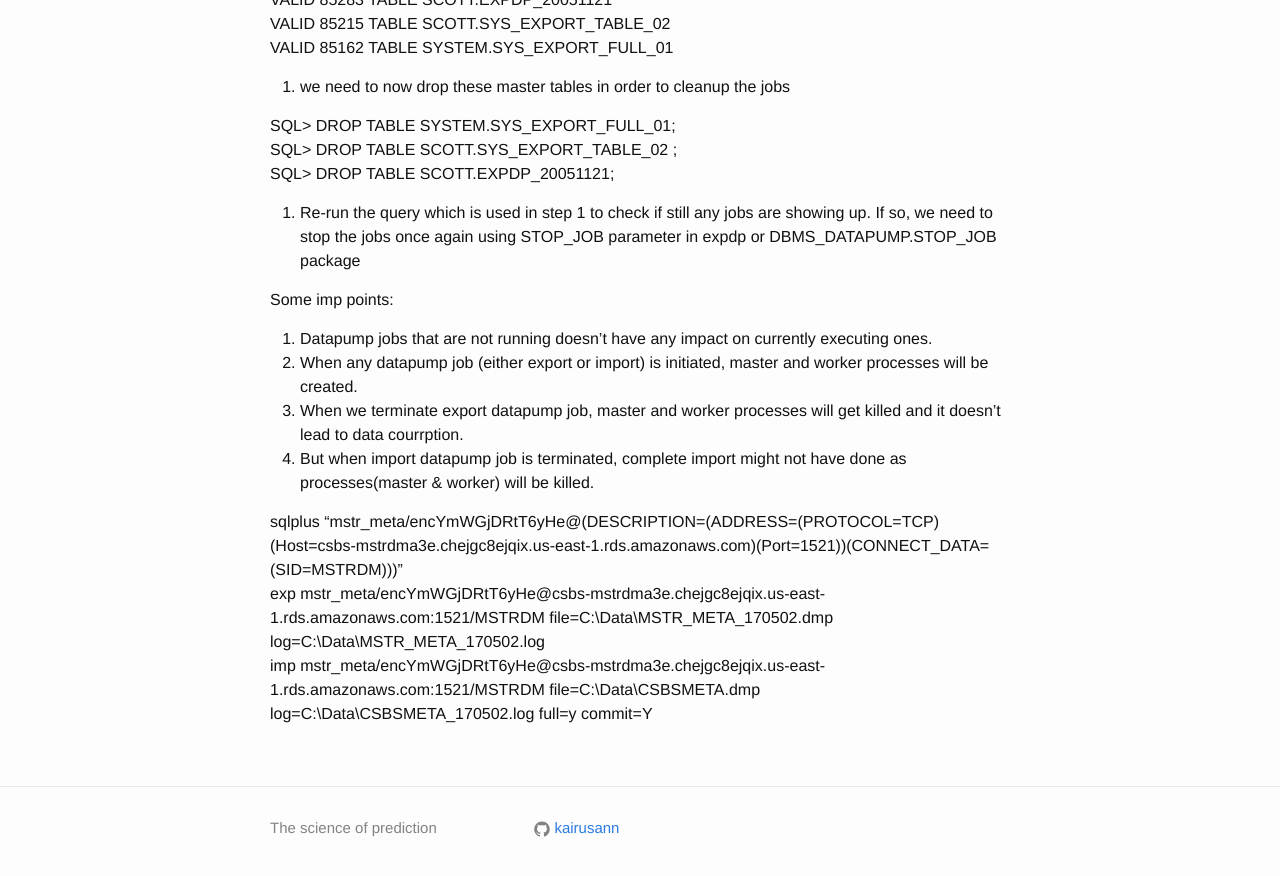
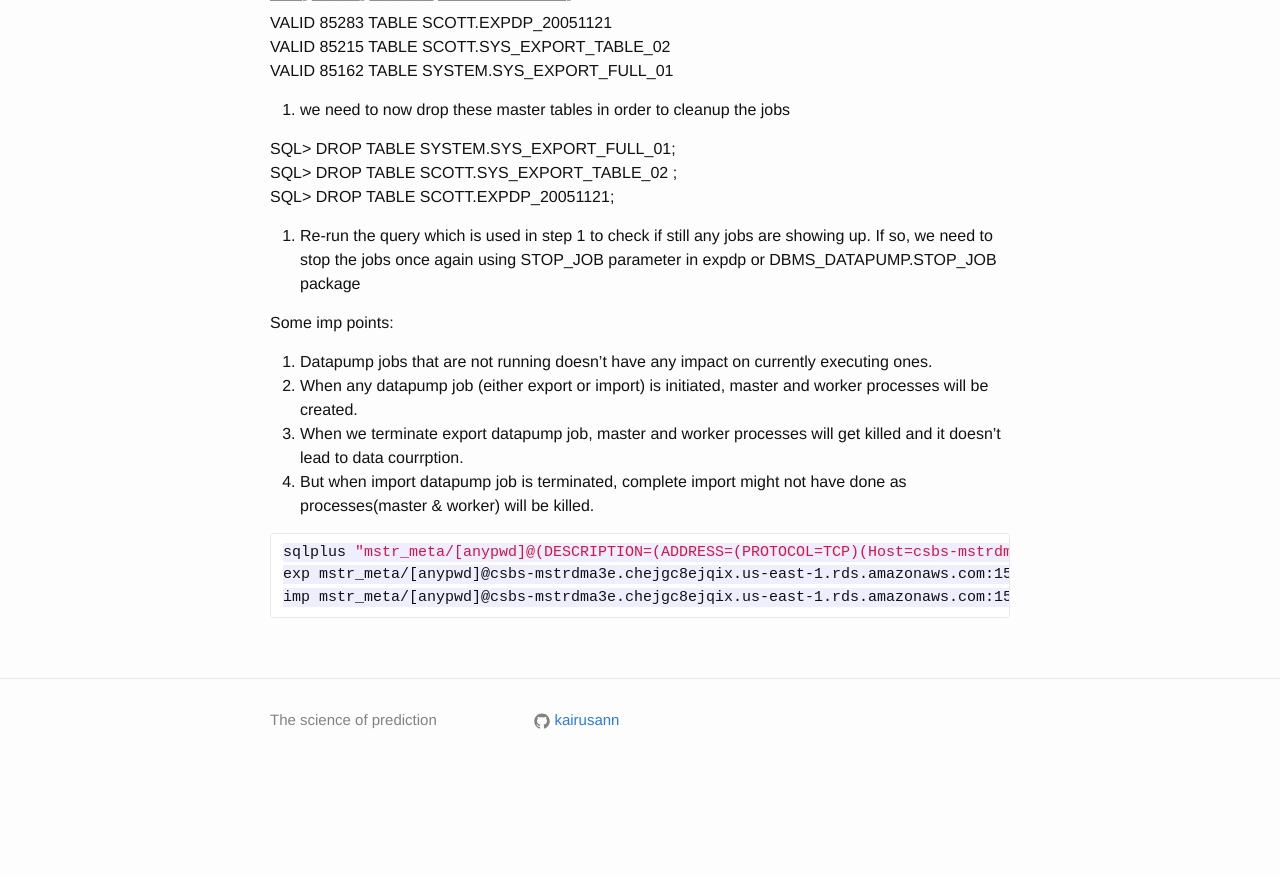
Before and after one commit to kairusann/kairusann.github.io, a Jekyll site: the page built from _posts/2017-04-21-aws-oracle-data-pump.md, in a window 1280 px wide and 900 px high, scrolled down 2536 px. Shown: the top 876 px of the window. Built offline with Jekyll 4.4.1, drawn with Linux system fonts in a browser that asks for light colours; after the commit the page ends 3328 px from its top, so only the background shows below that; some of the changed text lies outside the part shown.

Commit message:
desensitized

````diff
--- a/_posts/2017-04-21-aws-oracle-data-pump.md
+++ b/_posts/2017-04-21-aws-oracle-data-pump.md
@@ -112,7 +113,8 @@
 3. When we terminate export datapump job, master and worker processes will get killed and it doesn’t lead to data courrption.
 4. But when import datapump job is terminated, complete import might not have done as processes(master & worker)  will be killed.
 
-
-sqlplus "mstr_meta/encYmWGjDRtT6yHe@(DESCRIPTION=(ADDRESS=(PROTOCOL=TCP)(Host=csbs-mstrdma3e.chejgc8ejqix.us-east-1.rds.amazonaws.com)(Port=1521))(CONNECT_DATA=(SID=MSTRDM)))"
-exp mstr_meta/encYmWGjDRtT6yHe@csbs-mstrdma3e.chejgc8ejqix.us-east-1.rds.amazonaws.com:1521/MSTRDM file=C:\Data\MSTR_META_170502.dmp log=C:\Data\MSTR_META_170502.log
-imp mstr_meta/encYmWGjDRtT6yHe@csbs-mstrdma3e.chejgc8ejqix.us-east-1.rds.amazonaws.com:1521/MSTRDM file=C:\Data\CSBSMETA.dmp log=C:\Data\CSBSMETA_170502.log full=y commit=Y
+```bash
+sqlplus "mstr_meta/[anypwd]@(DESCRIPTION=(ADDRESS=(PROTOCOL=TCP)(Host=csbs-mstrdma3e.chejgc8ejqix.us-east-1.rds.amazonaws.com)(Port=1521))(CONNECT_DATA=(SID=MSTRDM)))"
+exp mstr_meta/[anypwd]@csbs-mstrdma3e.chejgc8ejqix.us-east-1.rds.amazonaws.com:1521/MSTRDM file=C:\Data\MSTR_META_170502.dmp log=C:\Data\MSTR_META_170502.log
+imp mstr_meta/[anypwd]@csbs-mstrdma3e.chejgc8ejqix.us-east-1.rds.amazonaws.com:1521/MSTRDM file=C:\Data\CSBSMETA.dmp log=C:\Data\CSBSMETA_170502.log full=y commit=Y
+```
````
Also changed, not shown: other parts of _posts/2017-04-21-aws-oracle-data-pump.md (+1 -0 lines).
